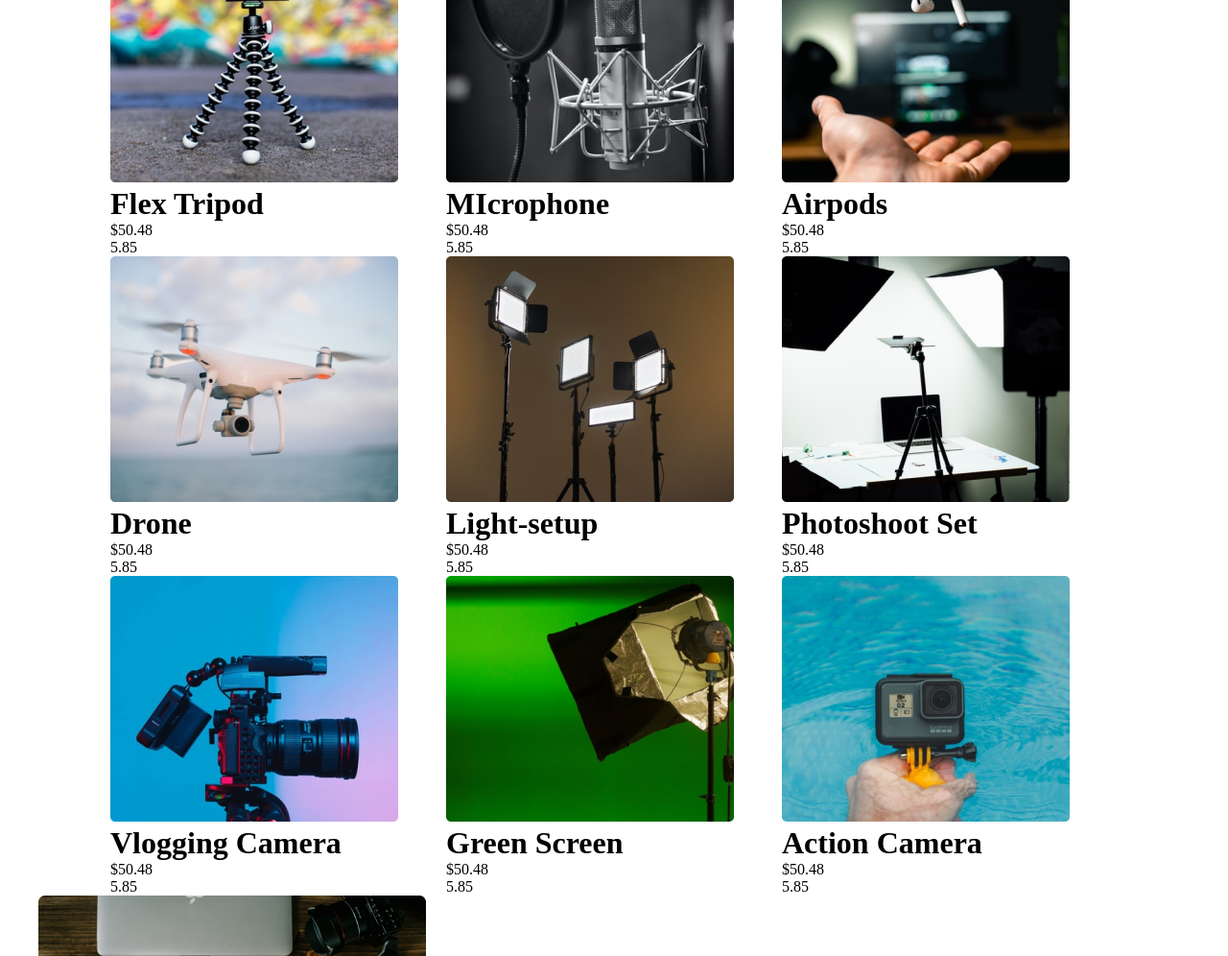
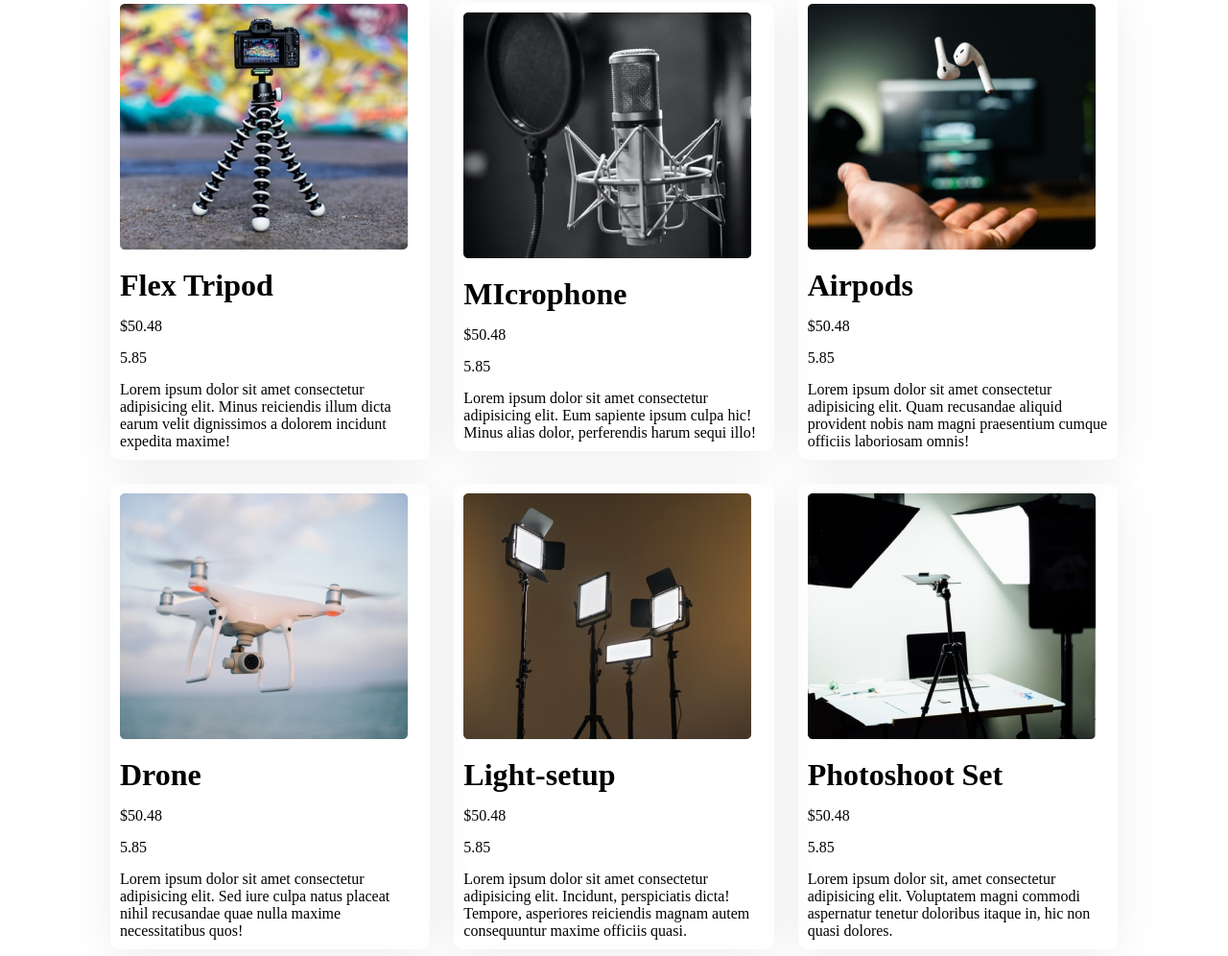
Before and after one commit to maimunarahma/camera, a plain HTML site: page index.html in a window 1280 px wide. Shown: the part 844-1840 px from the top of the page at 96% size. Drawn offline with Linux system fonts and the light colour scheme.

Commit message:
second-push

```diff
--- a/index.html
+++ b/index.html
@@ -28,7 +28,7 @@
     </div>
     </header>
 
-  <div class="icons">
+  <div class="icons mrgin">
  <img src="./logos/Alibaba.svg" alt="">
  <img src="./logos/Amazon.svg" alt="">
  <img src="./logos/Daraz.pk Logo.svg" alt="">
@@ -38,74 +38,75 @@
  <img src="./logos/Walmart.svg" alt="">
   </div>
 
-  <h1>Popular Collection</h1>
+  <h1 class="main-heading mrgin">Popular Collection</h1>
     <main>
 
         <div class="card1">
             <img src="./images/tripod.png" alt="" class="">
-            <h1 class="">Flex Tripod</h1>
-            <p class="">$50.48</p>
-            <p class="">5.85</p>
-            <p class=""></p>
+            <h1 class="mrgin2">Flex Tripod</h1>
+            <p class="mrgin2">$50.48</p>
+            <p class="mrgin2">5.85</p>
+            <p class="mrgin2">Lorem ipsum dolor sit amet consectetur adipisicing elit. Minus reiciendis illum dicta earum velit dignissimos a dolorem incidunt expedita maxime!</p>
         </div>
         <div class="card1">
             <img src="./images/mic.png" alt="" class="">
-            <h1 class="">MIcrophone</h1>
-            <p class="">$50.48</p>
-            <p class="">5.85</p>
-            <p class=""></p>
+            <h1 class="mrgin2">MIcrophone</h1>
+            <p class="mrgin2">$50.48</p>
+            <p class="mrgin2">5.85</p>
+            <p class="mrgin2">Lorem ipsum dolor sit amet consectetur adipisicing elit. Eum sapiente ipsum culpa hic! Minus alias dolor, perferendis harum sequi illo!</p>
         </div>
         <div class="card1">
             <img src="./images/airpod.png" alt="" class="">
-            <h1 class="">Airpods</h1>
-            <p class="">$50.48</p>
-            <p class="">5.85</p>
-            <p class=""></p>
+            <h1 class="mrgin2">Airpods</h1>
+            <p class="mrgin2">$50.48</p>
+            <p class="mrgin2">5.85</p>
+            <p class="mrgin2">Lorem ipsum dolor sit amet consectetur adipisicing elit. Quam recusandae aliquid provident nobis nam magni praesentium cumque officiis laboriosam omnis!</p>
         </div>
         <div class="card1">
             <img src="./images/drone.png" alt="" class="">
-            <h1 class="">Drone</h1>
-            <p class="">$50.48</p>
-            <p class="">5.85</p>
-            <p class=""></p>
+            <h1 class="mrgin2">Drone</h1>
+            <p class="mrgin2">$50.48</p>
+            <p class="mrgin2">5.85</p>
+            <p class="mrgin2">Lorem ipsum dolor sit amet consectetur adipisicing elit. Sed iure culpa natus placeat nihil recusandae quae nulla maxime necessitatibus quos!</p>
         </div>
         <div class="card1">
             <img src="./images/lights.png" alt="" class="">
-            <h1 class="">Light-setup</h1>
-            <p class="">$50.48</p>
-            <p class="">5.85</p>
-            <p class=""></p>
+            <h1 class="mrgin2">Light-setup</h1>
+            <p class="mrgin2">$50.48</p>
+            <p class="mrgin2">5.85</p>
+            <p class="mrgin2">Lorem ipsum dolor sit amet consectetur adipisicing elit. Incidunt, perspiciatis dicta! Tempore, asperiores reiciendis magnam autem consequuntur maxime officiis quasi.</p>
         </div>
         <div class="card1">
             <img src="./images/setup.png" alt="" class="">
-            <h1 class="">Photoshoot Set</h1>
-            <p class="">$50.48</p>
-            <p class="">5.85</p>
-            <p class=""></p>
+            <h1 class="mrgin2">Photoshoot Set</h1>
+            <p class="mrgin2">$50.48</p>
+            <p class="mrgin2">5.85</p>
+            <p class="mrgin2">Lorem ipsum dolor sit, amet consectetur adipisicing elit. Voluptatem magni commodi aspernatur tenetur doloribus itaque in, hic non quasi dolores.</p>
+        </div>
         </div>
         <div class="card1">
             <img src="./images/camera.png" alt="" class="">
-            <h1 class="">Vlogging Camera</h1>
-            <p class="">$50.48</p>
-            <p class="">5.85</p>
-            <p class=""></p>
+            <h1 class="mrgin2">Vlogging Camera</h1>
+            <p class="mrgin2">$50.48</p>
+            <p class="mrgin2">5.85</p>
+            <p class="mrgin2">Lorem, ipsum dolor sit amet consectetur adipisicing elit. Explicabo officiis doloremque accusantium inventore in? Incidunt ut delectus quos beatae exercitationem.</p>
         </div>
         <div class="card1">
             <img src="./images/single-light.png" alt="" class="">
-            <h1 class="">Green Screen</h1>
-            <p class="">$50.48</p>
-            <p class="">5.85</p>
-            <p class=""></p>
+            <h1 class="mrgin2">Green Screen</h1>
+            <p class="mrgin2">$50.48</p>
+            <p class="mrgin2">5.85</p>
+            <p class="mrgin2">Lorem ipsum dolor sit amet, consectetur adipisicing elit. Dolorem molestiae natus repudiandae commodi iure hic non quisquam, libero exercitationem! Asperiores.</p>
         </div>
         <div class="card1">
             <img src="./images/action.png" alt="" class="">
-            <h1 class="">Action Camera</h1>
-            <p class="">$50.48</p>
-            <p class="">5.85</p>
-            <p class=""></p>
+            <h1 class="mrgin2">Action Camera</h1>
+            <p class="mrgin2">$50.48</p>
+            <p class="mrgin2">5.85</p>
+            <p class="mrgin2">Lorem ipsum dolor sit, amet consectetur adipisicing elit. Quos, quia in animi officia non eos omnis? Perspiciatis sunt autem officiis.</p>
         </div>
     </main>
-    <div class="banner3 display-flex">
+    <div class="banner3 display-flex mrgin">
         <img src="./images/gear.png" alt="" class="">
         <div class="description">
             <h1 class="">Feature Product at one place</h1>
@@ -113,7 +114,7 @@
            <button>Join Now</button>
         </div>
     </div>
-    <footer>
+    <footer class="mrgin">
        <div class="footer-fact">
         <h1 class="">Influencer Product</h1>
        <p>Copyright at influencer product</p>
--- a/style/index.css
+++ b/style/index.css
@@ -10,6 +10,10 @@ header{
     padding: 0px;
 
 }
+body{
+  margin: 0 auto;
+  margin-top: 100px;
+}
 .display-flex{
     display: flex;
    }
@@ -17,7 +21,12 @@ header{
     color: black;
 
    }
-
+   .mrgin{
+    margin-top: 100px;
+   }
+  .mrgin2{
+    margin-top: 15px;
+  }
 
 .banner,.banner3{
     margin: 0 auto;
@@ -32,7 +41,7 @@ header{
     max-width: 1200px;
     justify-content: space-between;
     align-items: center;
-    margin-top: 90px;
+
   }
   li{
     list-style: none;
@@ -57,17 +66,28 @@ header{
     margin: 0 auto;
     display: grid;
     grid-template-columns: repeat(7,1fr);
-    margin-top: 50px;
+   gap: 30px;
+   }
+   .main-heading{
+    text-align: center;
    }
    main{
     max-width: 1050px;
     margin: 0 auto;
     display: grid;
     grid-template-columns: repeat(3,1fr);
+    gap: 25px;
     align-items: center;
    }
    main div{
     max-width: 330px;
+    align-self: center;
+    box-shadow: 0 6px 50px 0 rgba(0,0,0,0.07);
+    border-radius: 10px;
+    padding: 10px;
+   }
+   main div img{
+    max-width: 300px;
    }
    .description{
     max-width: 610px;
```
